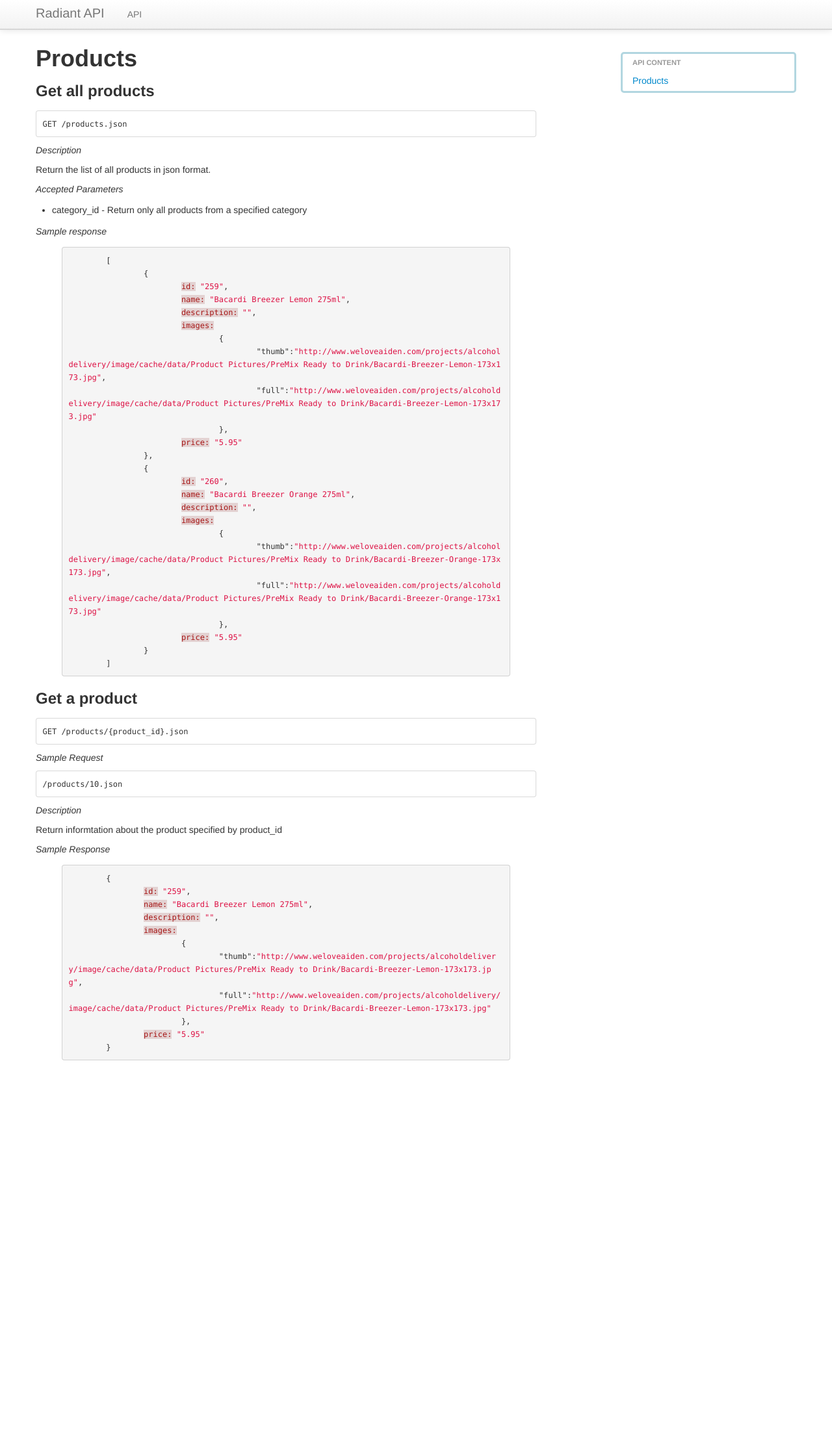
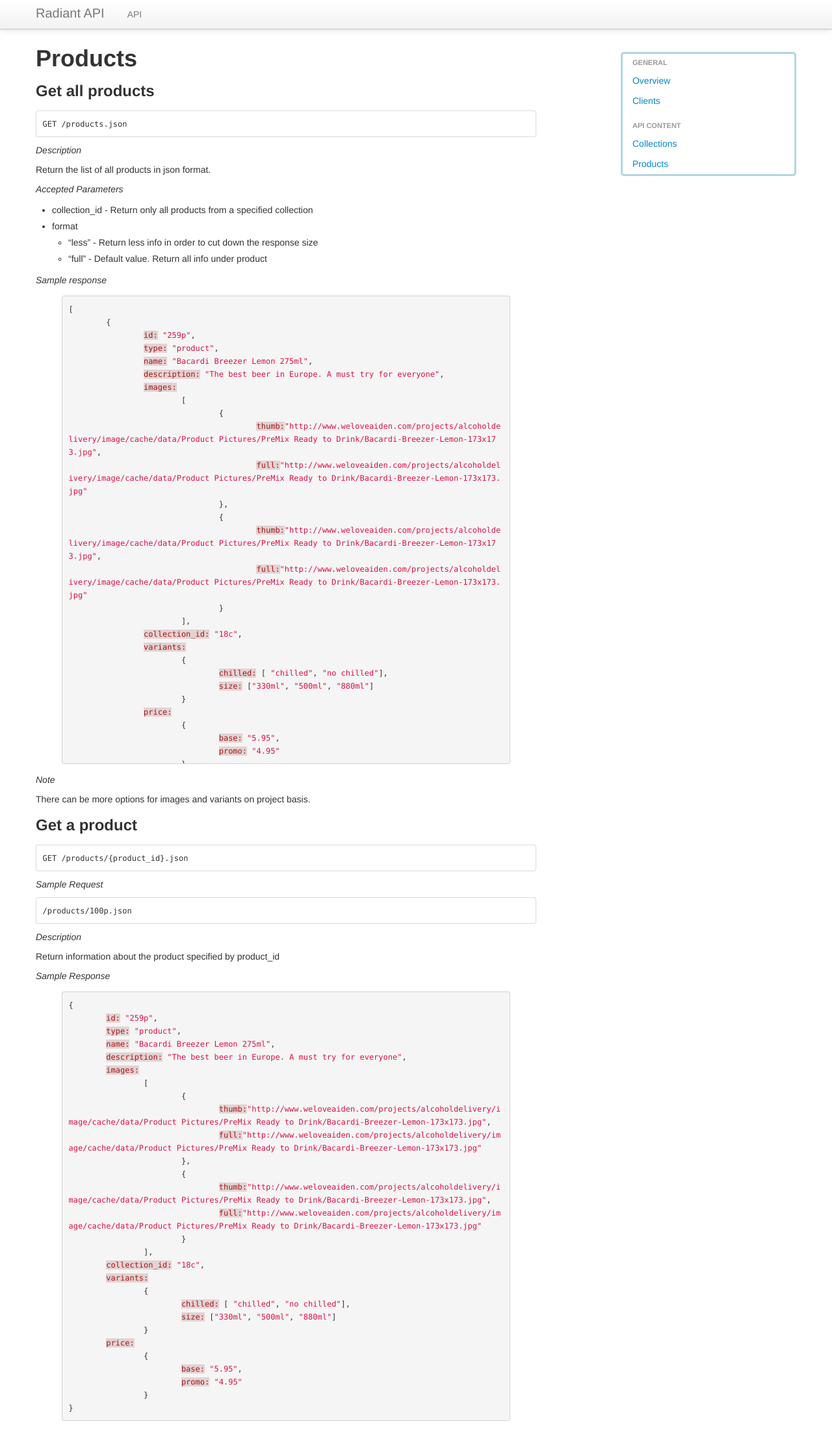
Before and after one commit to ductoanle/fala-api-doc, a Jekyll site: the page built from _posts/api/2013-12-30-products.markdown, in a window 1280 px wide. Shown: the whole page at 65% size. Built offline with Jekyll 4.4.1, drawn with Linux system fonts in a browser that asks for light colours; Markdown is read by kramdown in place of the engine named in the settings; before the commit the page ends 1680 px from its top, so only the background shows below that.

Commit message:
add collection, overview and client posts

```diff
--- a/_includes/sidebar.html
+++ b/_includes/sidebar.html
@@ -1,6 +1,10 @@
 <div class="span3 offset1" id="sidebar" >
   <ul class='nav nav-list'>
+  	<li class='nav-header'>General</li>
+  	<li><a href="{{site.url}}/general/overview">Overview</a></li>
+  	<li><a href='{{site.url}}/general/clients'>Clients</a></li>
     <li class='nav-header'>API Content</li>
+    <li><a href='{{site.url}}/api/collections'>Collections</a></li>
     <li><a href='{{site.url}}/api/products'>Products</a></li>
   </ul>
 </div>
--- a/_posts/api/2013-12-30-products.markdown
+++ b/_posts/api/2013-12-30-products.markdown
@@ -15,36 +15,77 @@
 
 *Accepted Parameters*
 
-* category_id - Return only all products from a specified category
+* collection_id - Return only all products from a specified collection
+* format
+	+ "less" - Return less info in order to cut down the response size
+	+ "full" - Default value. Return all info under product
 
 *Sample response*
 
 {% highlight json %}
-	[
-		{
-			id: "259",
-			name: "Bacardi Breezer Lemon 275ml",
-			description: "",
-			images:
+[
+	{
+		id: "259p",
+		type: "product",
+		name: "Bacardi Breezer Lemon 275ml",
+		description: "The best beer in Europe. A must try for everyone",
+		images:
+			[
 				{
-					"thumb":"http://www.weloveaiden.com/projects/alcoholdelivery/image/cache/data/Product Pictures/PreMix Ready to Drink/Bacardi-Breezer-Lemon-173x173.jpg",
-					"full":"http://www.weloveaiden.com/projects/alcoholdelivery/image/cache/data/Product Pictures/PreMix Ready to Drink/Bacardi-Breezer-Lemon-173x173.jpg"
+					thumb:"http://www.weloveaiden.com/projects/alcoholdelivery/image/cache/data/Product Pictures/PreMix Ready to Drink/Bacardi-Breezer-Lemon-173x173.jpg",
+					full:"http://www.weloveaiden.com/projects/alcoholdelivery/image/cache/data/Product Pictures/PreMix Ready to Drink/Bacardi-Breezer-Lemon-173x173.jpg"
 				},
-			price: "5.95"
-		},
-		{
-			id: "260",
-			name: "Bacardi Breezer Orange 275ml",
-			description: "",
-			images:
 				{
-					"thumb":"http://www.weloveaiden.com/projects/alcoholdelivery/image/cache/data/Product Pictures/PreMix Ready to Drink/Bacardi-Breezer-Orange-173x173.jpg",
-					"full":"http://www.weloveaiden.com/projects/alcoholdelivery/image/cache/data/Product Pictures/PreMix Ready to Drink/Bacardi-Breezer-Orange-173x173.jpg"
+					thumb:"http://www.weloveaiden.com/projects/alcoholdelivery/image/cache/data/Product Pictures/PreMix Ready to Drink/Bacardi-Breezer-Lemon-173x173.jpg",
+					full:"http://www.weloveaiden.com/projects/alcoholdelivery/image/cache/data/Product Pictures/PreMix Ready to Drink/Bacardi-Breezer-Lemon-173x173.jpg"
+				}
+			],
+		collection_id: "18c",
+		variants:
+			{
+				chilled: [ "chilled", "no chilled"],
+				size: ["330ml", "500ml", "880ml"]
+			}
+		price:
+			{
+				base: "5.95",
+				promo: "4.95"
+			}
+	},
+	{
+		id: "260p",
+		type: "product",
+		name: "Bacardi Breezer Orange 275ml",
+		description: "Best beer money can buy",
+		images:
+			[
+				{
+					thumb:"http://www.weloveaiden.com/projects/alcoholdelivery/image/cache/data/Product Pictures/PreMix Ready to Drink/Bacardi-Breezer-Orange-173x173.jpg",
+					full:"http://www.weloveaiden.com/projects/alcoholdelivery/image/cache/data/Product Pictures/PreMix Ready to Drink/Bacardi-Breezer-Orange-173x173.jpg"
 				},
-			price: "5.95"
-		}
-	]
+				{
+					thumb:"http://www.weloveaiden.com/projects/alcoholdelivery/image/cache/data/Product Pictures/PreMix Ready to Drink/Bacardi-Breezer-Lemon-173x173.jpg",
+					full:"http://www.weloveaiden.com/projects/alcoholdelivery/image/cache/data/Product Pictures/PreMix Ready to Drink/Bacardi-Breezer-Lemon-173x173.jpg"
+				}
+			],
+		collection_id : "15c",
+		variants:
+			{
+				chilled: [ "chilled", "no chilled"],
+				size: ["330ml", "500ml", "880ml"]
+			}
+		price:
+			{
+				base: "5.95",
+				promo: "4.95"
+			}
+	}
+]
 {% endhighlight %}
+
+*Note*
+
+There can be more options for images and variants on project basis.
 
 ### Get a product
 
@@ -52,24 +93,41 @@
 
 *Sample Request*
 
-	/products/10.json
+	/products/100p.json
 
 *Description*
 
-Return informtation about the product specified by product_id
+Return information about the product specified by product_id
 
 *Sample Response*
 
 {% highlight json %}
-	{
-		id: "259",
-		name: "Bacardi Breezer Lemon 275ml",
-		description: "",
-		images:
+{
+	id: "259p",
+	type: "product",
+	name: "Bacardi Breezer Lemon 275ml",
+	description: "The best beer in Europe. A must try for everyone",
+	images:
+		[
 			{
-				"thumb":"http://www.weloveaiden.com/projects/alcoholdelivery/image/cache/data/Product Pictures/PreMix Ready to Drink/Bacardi-Breezer-Lemon-173x173.jpg",
-				"full":"http://www.weloveaiden.com/projects/alcoholdelivery/image/cache/data/Product Pictures/PreMix Ready to Drink/Bacardi-Breezer-Lemon-173x173.jpg"
+				thumb:"http://www.weloveaiden.com/projects/alcoholdelivery/image/cache/data/Product Pictures/PreMix Ready to Drink/Bacardi-Breezer-Lemon-173x173.jpg",
+				full:"http://www.weloveaiden.com/projects/alcoholdelivery/image/cache/data/Product Pictures/PreMix Ready to Drink/Bacardi-Breezer-Lemon-173x173.jpg"
 			},
-		price: "5.95"
-	}
+			{
+				thumb:"http://www.weloveaiden.com/projects/alcoholdelivery/image/cache/data/Product Pictures/PreMix Ready to Drink/Bacardi-Breezer-Lemon-173x173.jpg",
+				full:"http://www.weloveaiden.com/projects/alcoholdelivery/image/cache/data/Product Pictures/PreMix Ready to Drink/Bacardi-Breezer-Lemon-173x173.jpg"
+			}
+		],
+	collection_id: "18c",
+	variants:
+		{
+			chilled: [ "chilled", "no chilled"],
+			size: ["330ml", "500ml", "880ml"]
+		}
+	price:
+		{
+			base: "5.95",
+			promo: "4.95"
+		}
+}
 {% endhighlight %}
```
Also changed, not shown: _posts/api/2013-12-30-collections.markdown (added, +145 -0 lines), _posts/general/2013-12-30-clients.markdown (added, +22 -0 lines), _posts/general/2013-12-30-overview.markdown (added, +12 -0 lines).
